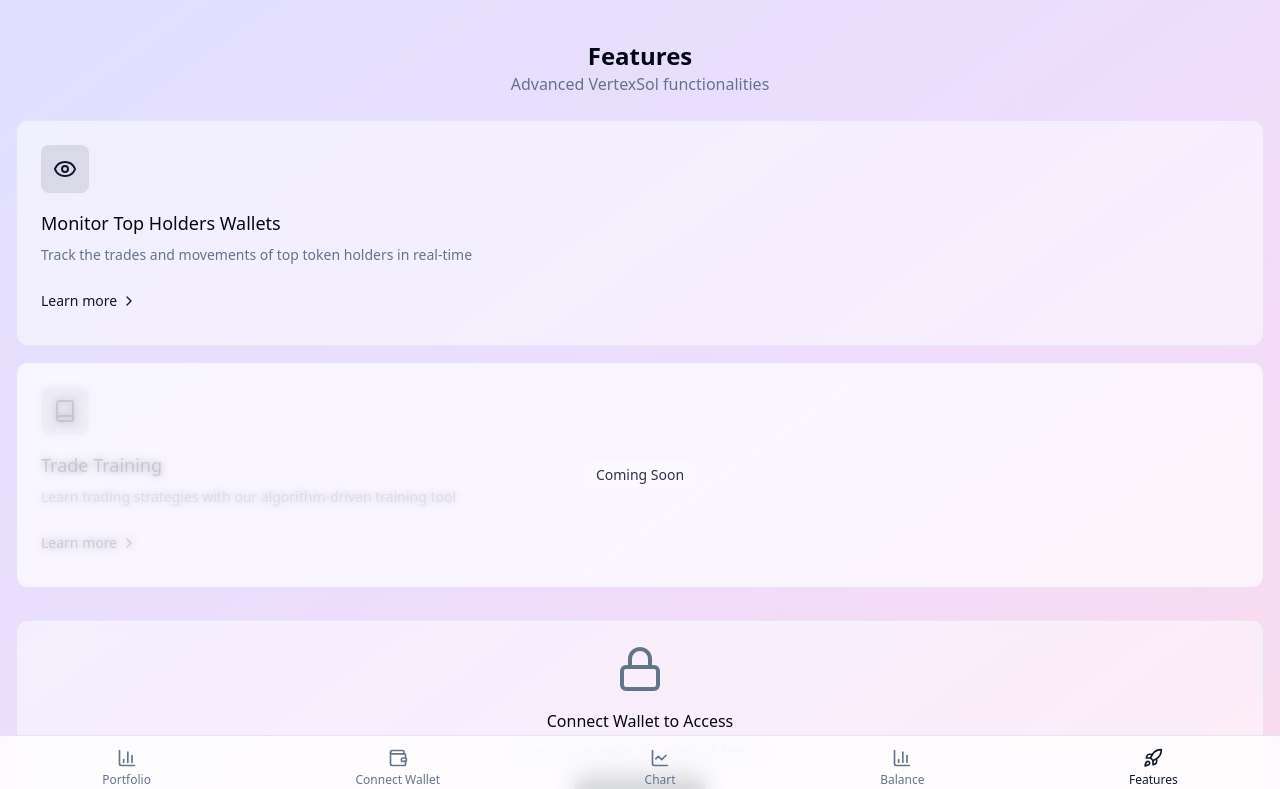
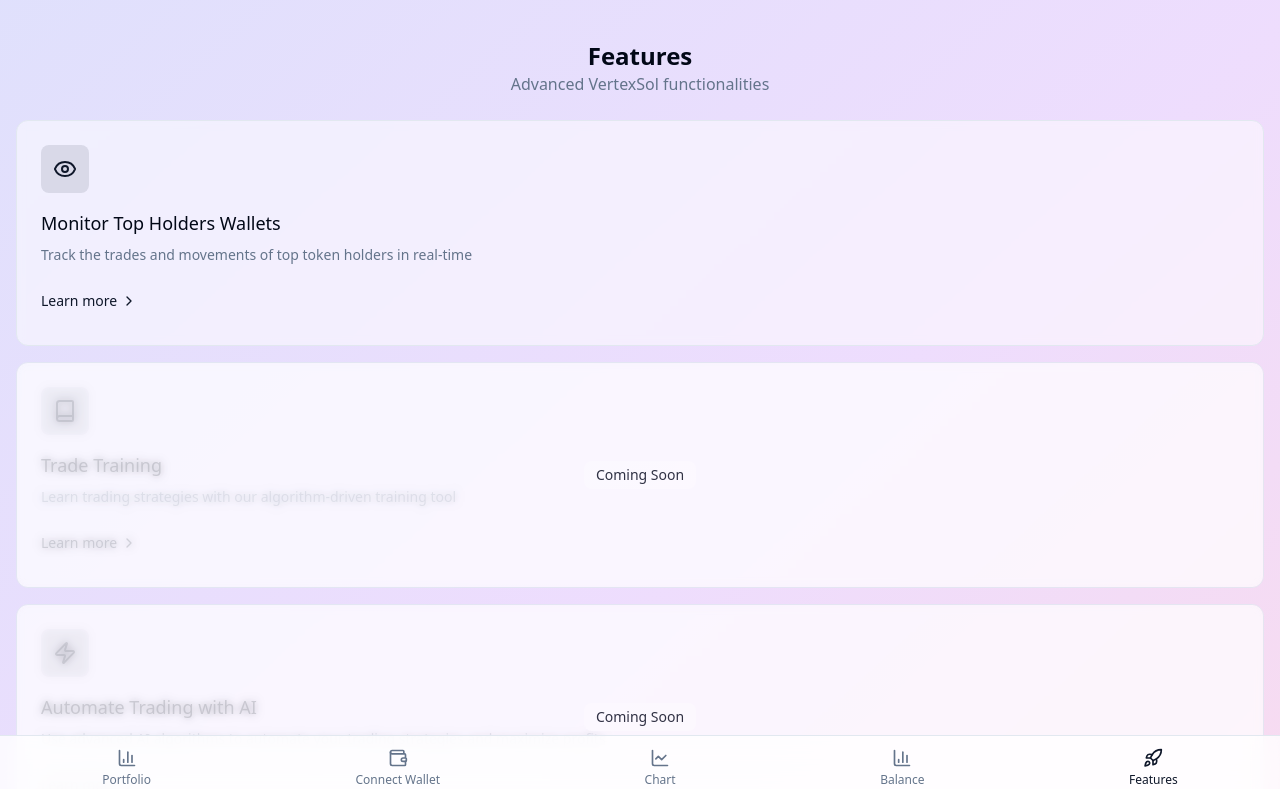
Before and after one commit to Bill-pngh/vertexsol-sniper-verse, a React (Vite) app: page /features in a window 1280 px wide. Shown: the top 789 px of the page. Built offline with nearby package versions, Linux system fonts and the light colour scheme; what @solana/web3.js would draw is missing.

Commit message:
Add AI trading feature
Add functionality for automated trading with AI.

```diff
--- a/src/pages/FeaturesPage.tsx
+++ b/src/pages/FeaturesPage.tsx
@@ -1,7 +1,7 @@
 
 import { GradientBackground } from "@/components/ui/gradient-background";
 import { Button } from "@/components/ui/button";
-import { Book, ChevronRight, Eye, Lock } from "lucide-react";
+import { Book, ChevronRight, Eye, Lock, Zap } from "lucide-react";
 import { Link } from "react-router-dom";
 import { cn } from "@/lib/utils";
 
@@ -17,6 +17,12 @@ export default function FeaturesPage() {
       title: "Trade Training",
       description: "Learn trading strategies with our algorithm-driven training tool",
       icon: Book,
+      comingSoon: true,
+    },
+    {
+      title: "Automate Trading with AI",
+      description: "Use advanced AI algorithms to automate your trading strategies and maximize profits",
+      icon: Zap,
       comingSoon: true,
     },
   ];
```
